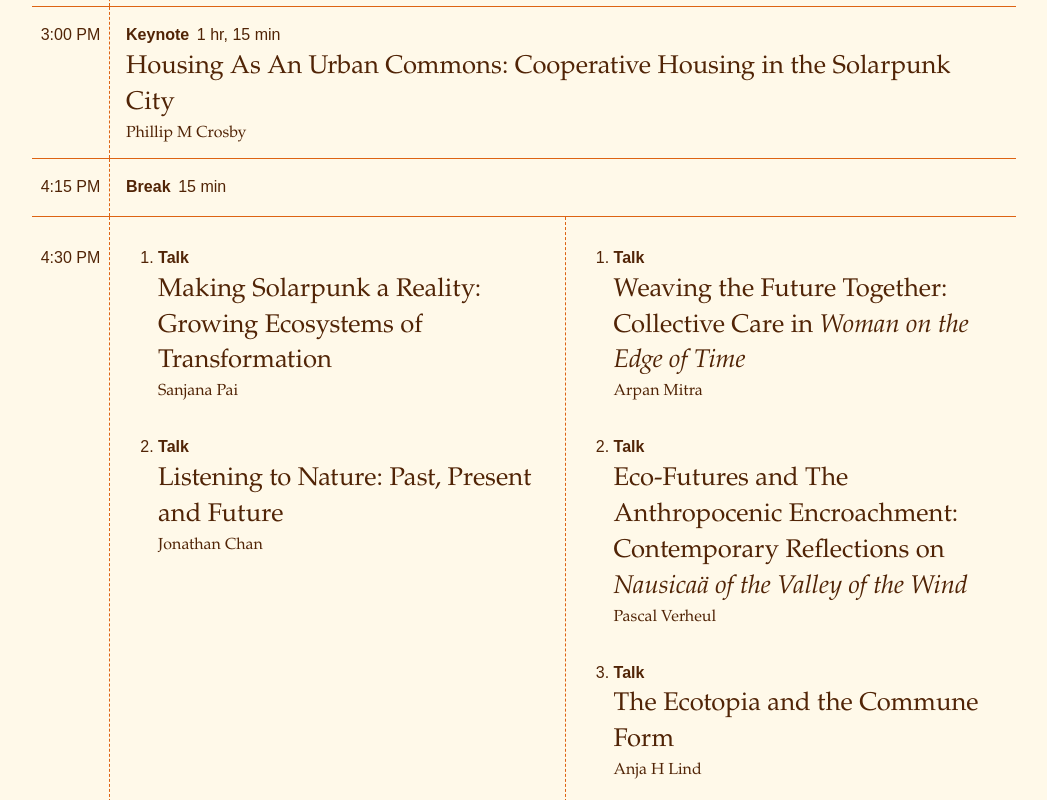
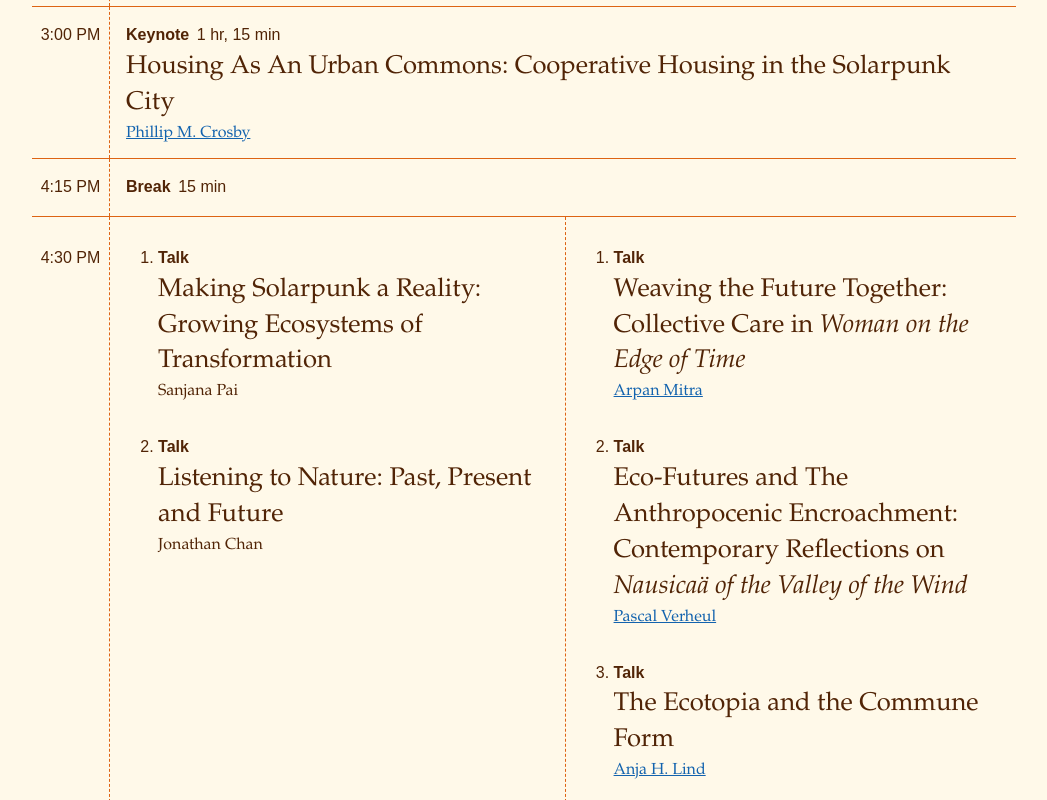
Before and after one commit to remmycat/solarpunk25-schedule, a Next.js app: page / in a window 1280 px wide. Shown: the part 820-1620 px from the top of the page, without its empty margins (116-1163 px from the left). Built offline with nearby package versions, Linux system fonts and the light colour scheme.

Commit message:
Add more speaker links

```diff
--- a/app/components/event.tsx
+++ b/app/components/event.tsx
@@ -1,6 +1,7 @@
 import * as React from "react";
 import { Duration } from "./datetime";
-import { EventData } from "../schedule_data";
+import { type EventData, type Speaker } from "../schedule_data";
+import Link from "next/link";
 
 type SpEventProps = EventData;
 
@@ -9,12 +10,23 @@ const getDurPropsFromMinutes = (minutes: number) =>
     ? { hours: Math.floor(minutes / 60), minutes: minutes % 60 }
     : { minutes };
 
+function SpeakerName(speaker: Speaker): React.ReactNode {
+  if (speaker.href) {
+    return (
+      <Link target="_blank" href={speaker.href}>
+        {speaker.name}
+      </Link>
+    );
+  } else {
+    return speaker.name;
+  }
+}
+
 export function SpEvent({
   speakers = [],
   name,
   eventType = "Talk",
   durationMinutes,
-  track,
 }: SpEventProps) {
   return (
     <div className="event">
@@ -34,23 +46,12 @@ export function SpEvent({
       )}
       {speakers.length > 0 && (
         <span className="authors">
-          {speakers.map((speaker, index) => {
-            let linked = speaker.href ? (
-              <a href={speaker.href}>{name}</a>
-            ) : (
-              name
-            );
-            return (
-              <React.Fragment key={index}>
-                {speaker.href ? (
-                  <a href={speaker.href}>{speaker.name}</a>
-                ) : (
-                  speaker.name
-                )}
-                {index < speakers.length - 1 ? ", " : ""}
-              </React.Fragment>
-            );
-          })}
+          {speakers.map((speaker, index) => (
+            <React.Fragment key={index}>
+              <SpeakerName {...speaker} />
+              {index < speakers.length - 1 ? ", " : ""}
+            </React.Fragment>
+          ))}
         </span>
       )}
     </div>
--- a/app/schedule_data.ts
+++ b/app/schedule_data.ts
@@ -4,15 +4,30 @@ export type Speaker = {
 };
 
 const SPEAKERS = {
-  crosby: { name: "Phillip M Crosby" },
+  crosby: {
+    name: "Phillip M. Crosby",
+    href: "https://mastodon.world/@SolarpunkConference/114501485559050259/embed",
+  },
   pai: { name: "Sanjana Pai" },
-  mitra: { name: "Arpan Mitra" },
-  verheul: { name: "Pascal Verheul" },
+  mitra: {
+    name: "Arpan Mitra",
+    href: "https://mastodon.world/@SolarpunkConference/114557550822602835/embed",
+  },
+  verheul: {
+    name: "Pascal Verheul",
+    href: "https://mastodon.world/@SolarpunkConference/114549006634964294/embed",
+  },
   chan: { name: "Jonathan Chan" },
-  lind: { name: "Anja H Lind" },
+  lind: {
+    name: "Anja H. Lind",
+    href: "https://mastodon.world/@SolarpunkConference/114594058526163443/embed",
+  },
   frost: { name: "Victor Frost" },
   jerreat: { name: "Jerri Jerreat" },
-  jam: { name: "Jam" },
+  jam: {
+    name: "Jam",
+    href: "https://mastodon.world/@SolarpunkConference/114588599842911147/embed",
+  },
   amaduzzi: { name: "Lee Amaduzzi" },
   wittman: { name: "Dustin Wittman" },
   serbanescu: {
```
